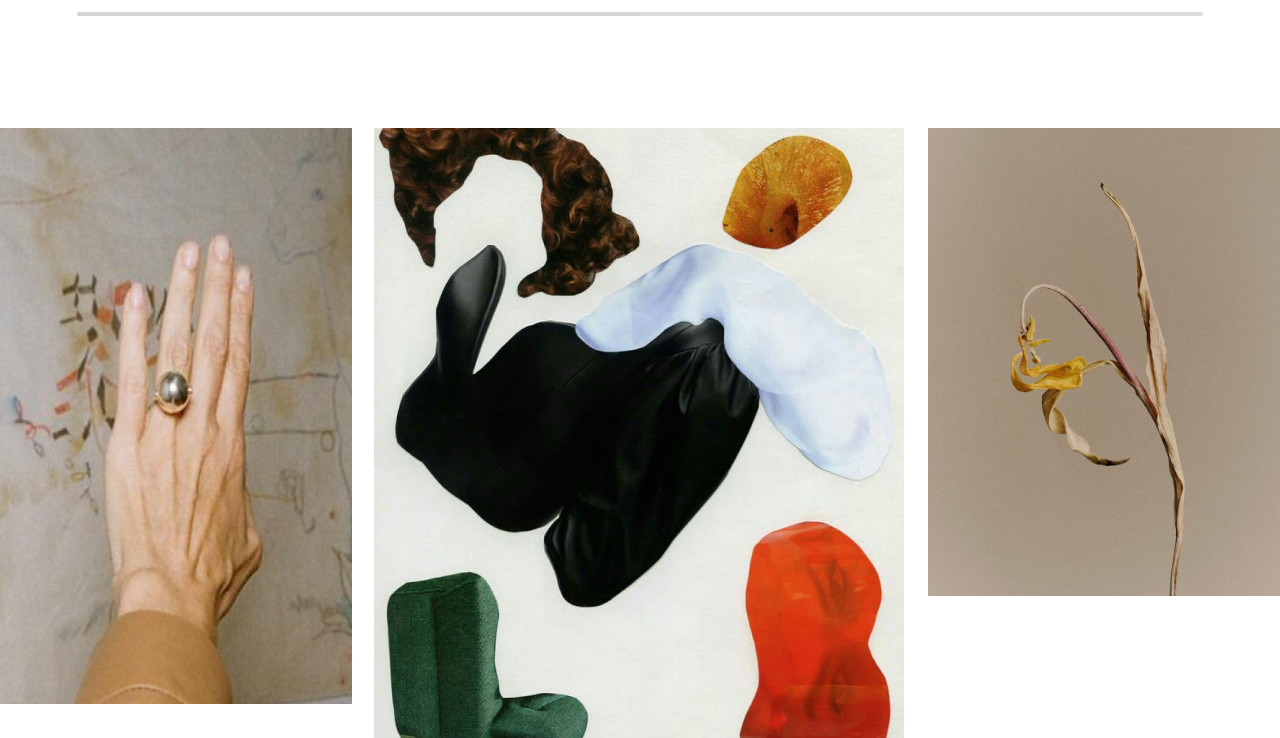
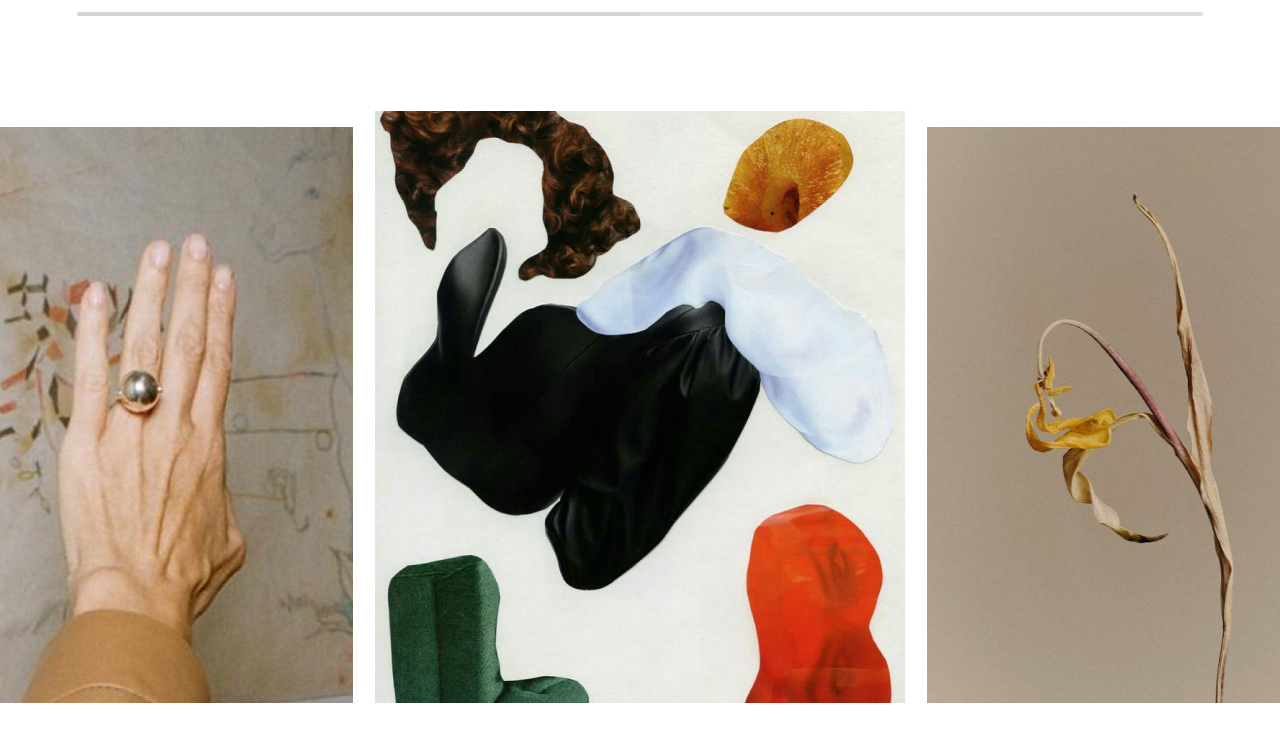
Before and after one commit to arimsch/jewelry, a plain HTML site: page index.html in a window 1280 px wide. Shown: the part 1033-1771 px from the top of the page. After the commit the page ends 1736 px from the top, so only its background shows below. Drawn offline with nearby package versions, Linux system fonts and the light colour scheme.

Commit message:
add photos

```diff
--- a/index.html
+++ b/index.html
@@ -32,7 +32,7 @@
         <nav class="nav-container">
             <div class="nav-container__inner">
                 <button class="nav-button">
-                <img src="img/menu.svg">
+                <img src="img/icons/menu.svg">
             </button>
                 <img src="img/label.svg" class="logo">
                 <div class="nav-icons">
@@ -148,15 +148,20 @@
         </div>
 
     </div>
+    <!-- блок с 3-мя фото (без полей) -->
     <div class="photos">
         <div class="column-1">
-            <img src="./img/photos/1_arm.png">
+            <div class="column-left">
+                <img src="./img/photos/1_arm.png">
+            </div>
         </div>
         <div class="column-2">
             <img src="./img/photos/2.png">
         </div>
-        <div class="column-3">
-            <img src="./img/photos/3_flower.png">
+        <div class="column-1">
+            <div class="column-right">
+                <img src="./img/photos/3_flower.png">
+            </div>
         </div>
     </div>
 </body>
--- a/style/main.css
+++ b/style/main.css
@@ -320,21 +320,28 @@ p {
 /* photos */
 
 .photos {
-    margin-top: 7em;
+    margin-top: 5.9375em;
     display: grid;
-    grid-template-columns: 1fr 576px 1fr;
-}
-
-.column-2 {
-    padding: 0 1.375em;
-    margin-top: 0;
+    grid-template-columns: 1fr 530px 1fr;
+    grid-gap: 0 1.375em;
+    overflow: hidden;
+    height: 592px;
 }
 
 .photos>.column-1 img {
-    display: block;
-    /* object-fit: cover; */
-    object-fit: fill;
     height: 576px;
+    margin-top: 1em;
+    width: 500px;
+}
+
+.column-left {
+    position: relative;
+    margin-left: -67px;
+}
+
+.column-right {
+    position: relative;
+    margin-right: -67px;
 }
 
 
--- a/style/media.css
+++ b/style/media.css
@@ -17,6 +17,13 @@
     }
     .recomend__cards {
         margin-top: 20px;
+    }
+    /* photos */
+    .column-left {
+        margin-left: -272px;
+    }
+    .column-right {
+        margin-right: -275px;
     }
 }
 
@@ -42,6 +49,13 @@
     /* recomend */
     .recomend {
         margin-top: 55px;
+    }
+    /* photos */
+    .column-left {
+        margin-left: -400px;
+    }
+    .column-right {
+        margin-right: -400px;
     }
 }
 
```
Also changed, not shown: img/icons/menu.svg (renamed from img/menu.svg), img/icons/nav-open.svg (deleted), img/skroll_bar.svg (deleted).
